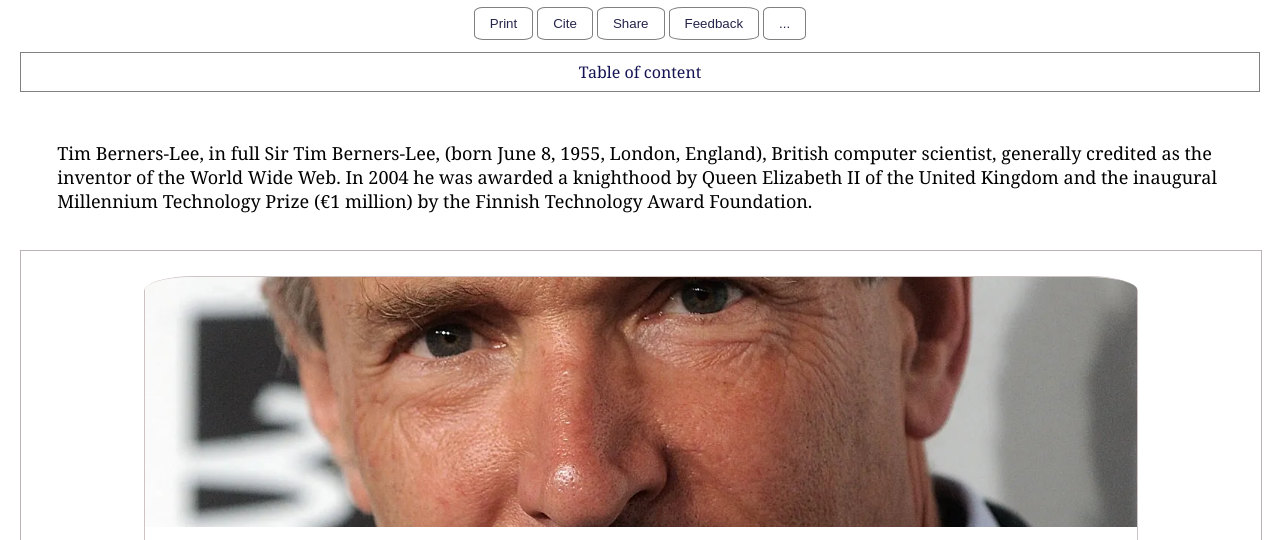
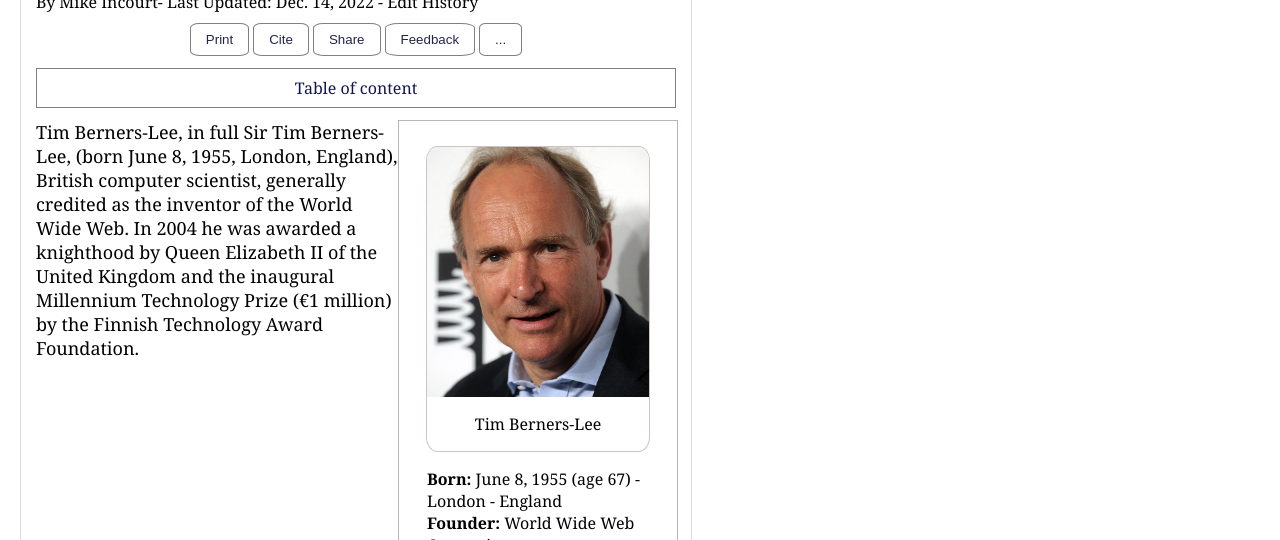
Before and after one commit to Vdemike/tim-berners-lee, a plain HTML site: page index.html in a window 1280 px wide. Shown: the part 229-769 px from the top of the page. Drawn offline with Linux system fonts and the light colour scheme.

Commit message:
Desktop version

```diff
--- a/css/style.css
+++ b/css/style.css
@@ -19,6 +19,7 @@
     .author { grid-area: 5 / 1 / 6 / 3; }
     .Bio { grid-area: 6 / 1 / 7 / 2; }
 */
+
 nav {
     display: flex;
     justify-content: center;
@@ -128,4 +129,30 @@
 
 .details {
     width: 80%;
+
 }
+
+@media screen and (min-width: 1200px) {
+
+    .information {
+        display: grid;
+        width: 100%;
+        grid-template-areas:
+        "info info general";
+        grid-template-rows: auto;
+        grid-template-columns: auto;
+    }
+    .Bio {
+        grid-area: info;
+        padding: 0%;
+    }
+    .general-info {
+        grid-area: general;
+    }
+
+    .full {
+        width: 50%;
+        border: 1px solid rgb(223, 219, 219);
+        padding: 15px;
+    }
+}
--- a/index.html
+++ b/index.html
@@ -33,6 +33,7 @@
             <button class="btn-dsn">...</button>
         </div>
         <div class="table-content">Table of content</div>
+        <div class="information">
         <div class="Bio">
             Tim Berners-Lee, in full Sir Tim Berners-Lee, (born June 8, 1955, London, England), British computer scientist, generally credited as the inventor of the World Wide Web. In 2004 he was awarded a knighthood by Queen Elizabeth II of the United Kingdom and the inaugural Millennium Technology Prize (€1 million) by the Finnish Technology Award Foundation.
         </div>
@@ -51,6 +52,7 @@
         <div class="biocolumn">
         <div class="Bio">Computing came naturally to Berners-Lee, as both of his parents worked on the Ferranti Mark I, the first commercial computer. (See computer: The first stored-program machines.) After graduating in 1976 from the University of Oxford, Berners-Lee designed computer software for two years at Plessey Telecommunications Ltd., located in Poole, Dorset, England. Following this, he had several positions in the computer industry, including a stint from June to December 1980 as a software engineering consultant at CERN, the European particle physics laboratory in Geneva.</div>
         </div>
+        </div>
     </section>
 
 </body>
```
